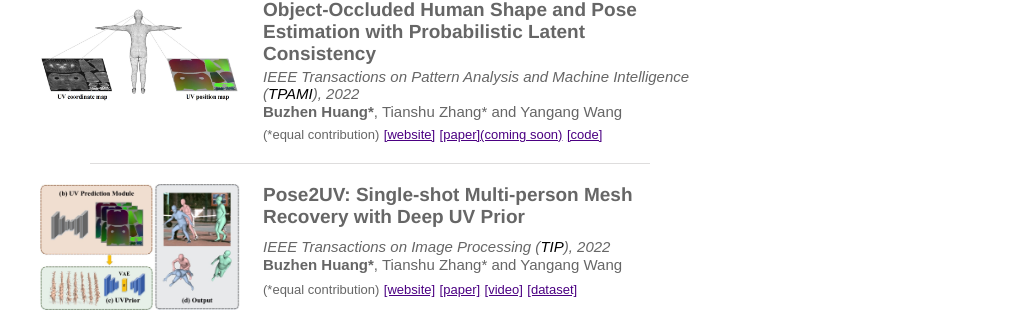
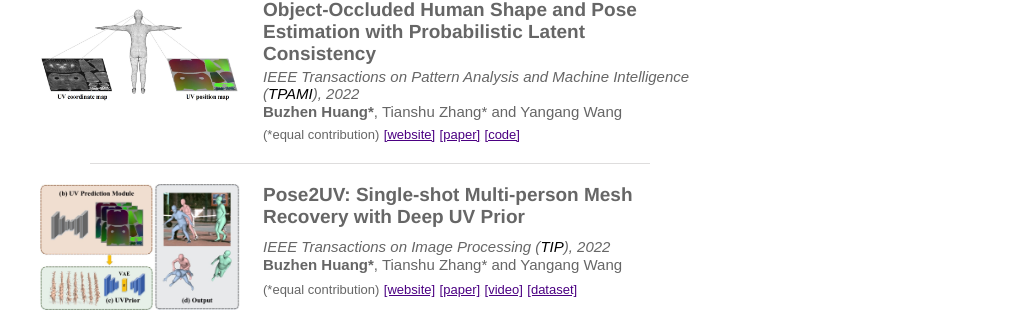
Before and after one commit to boycehbz/boycehbz.github.io, a Jekyll site: the page built from publications.html, in a window 1280 px wide. Shown: the part 485-805 px from the top of the page, without its empty margins (270-1280 px from the left). Built offline with Jekyll 4.4.1, drawn with Linux system fonts in a browser that asks for light colours.

Commit message:
update paper link

```diff
--- a/publications.html
+++ b/publications.html
@@ -13,7 +13,7 @@
         <span style="display:block;font-size:1.5rem;font-family:Arial;padding-bottom:0.5rem"><b>Buzhen Huang*</b>, Tianshu Zhang* and Yangang Wang</span>
         <span style="display:inline-block;font-size:1.3rem;font-family:Arial;padding-bottom:0.1rem">(*equal contribution)</span>
         <span style="display:inline-block;font-size:1.3rem;font-family:Arial;"><a href="https://www.yangangwang.com/papers/ZHANG-OOH-2020-03.html" target="_blank">[website]</a></span>
-        <span style="display:inline-block;font-size:1.3rem;font-family:Arial;"><a target="_blank">[paper](coming soon)</a></span> <span style="display:inline-block;font-size:1.3rem;font-family:Arial;"><a href="https://gitee.com/seuvcl/CVPR2020-OOH" target="_blank">[code]</a></span>
+        <span style="display:inline-block;font-size:1.3rem;font-family:Arial;"><a href="https://ieeexplore.ieee.org/document/9858644", target="_blank">[paper]</a></span> <span style="display:inline-block;font-size:1.3rem;font-family:Arial;"><a href="https://gitee.com/seuvcl/CVPR2020-OOH" target="_blank">[code]</a></span>
         <!-- <span style="display:inline-block;font-size:1.3rem;font-family:Arial;"><a href="" target="_blank">[sup.mat.]</a></span>  -->
     </div>
 </div>
```
